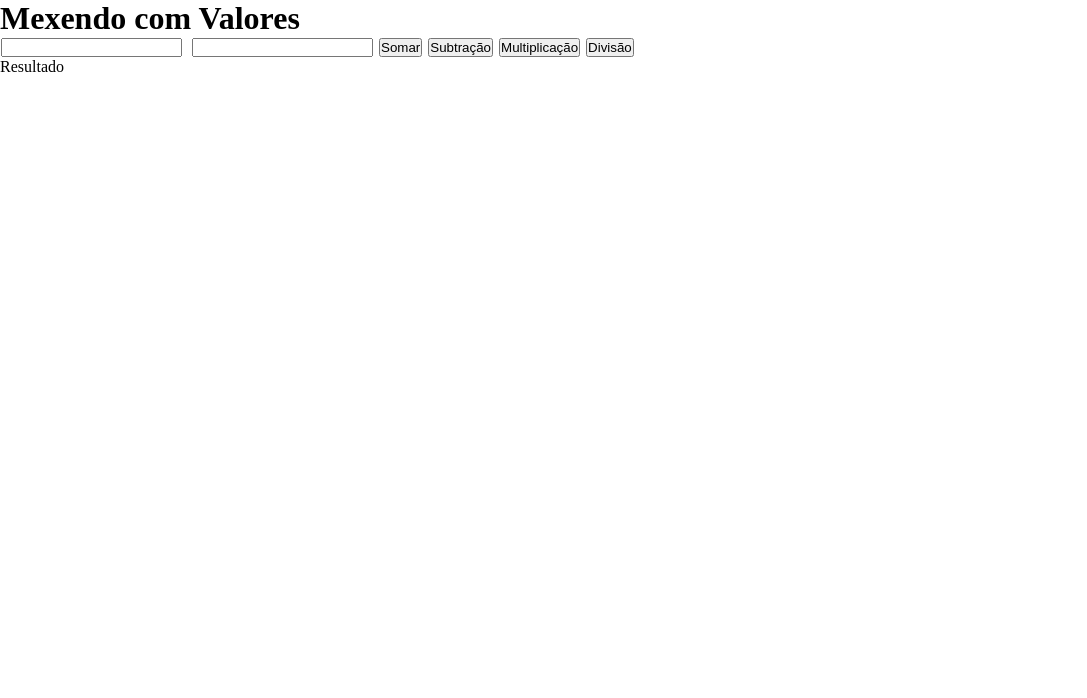
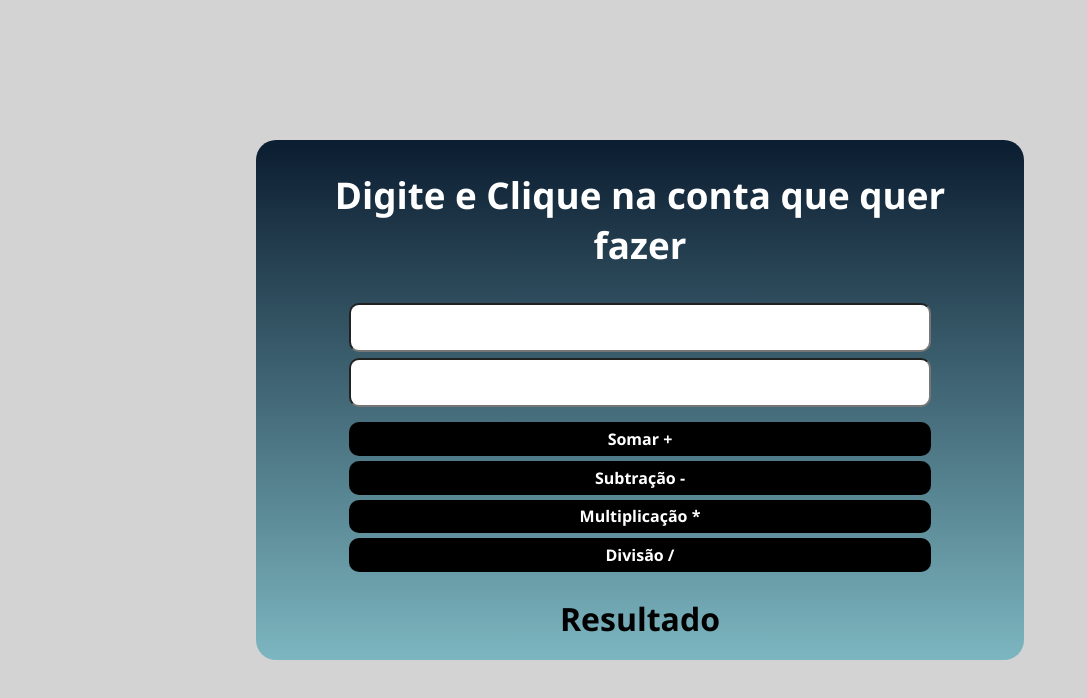
Before and after one commit to joaovitor269/javascript, a plain HTML site: page desafios/des02/des04.html in a window 1280 px wide. Shown: the whole page, without its empty margins (0-1087 px from the left). Drawn offline with Linux system fonts and the light colour scheme.

Commit message:
desafio 4 feito

```diff
--- a/desafios/des02/des04.html
+++ b/desafios/des02/des04.html
@@ -3,32 +3,135 @@
 <head>
     <meta charset="UTF-8">
     <meta name="viewport" content="width=device-width, initial-scale=1.0">
-    <title>Testando</title>
+    <title>Primeiro exemplo bom</title>
     <style>
         * {
             margin: 0;
             padding: 0;
             box-sizing: border-box;
+            font-family: 'Segoe UI', Tahoma, Geneva, Verdana, sans-serif;
         }
 
-        input#txtn1 {
-            margin-right: 5px;
+        body {
+            display: flex;
+            justify-content: center;
+            align-items: center;
+            height: 100vh;
+            background-color: lightgray;
         }
 
-        input {
-            margin: 1px;
+        div.flex-content {
+            display: flex;
+            flex-flow: column nowrap;
+            justify-content: center;
+            align-items: center;
+            background: linear-gradient(to top, rgb(124, 182, 192), rgb(11, 29, 48));
+            padding: 20px;
+            border-radius: 20px;
+            height: 520px;
+            width: 60vw;
+        }
+
+        h1 {
+            padding: 10px;
+            margin-bottom: 20px;
+            color: white;
+            font-size: 2.3em;
+            text-align: center;
+        }
+
+        .cxnum {
+            width: 80%;
+            padding: 4px;
+            text-align: center;
+            font-weight: bold;
+            font-size: 1.7em;
+            border-radius: 10px;
+            margin: 3px 0px;
+        }
+
+        input#txtn2 {
+            margin-bottom: 15px;
+        }
+
+        input[type="button"] {
+            height: 50px;
+            width: 80%;
+            margin-bottom: 5px;
+            border-radius: 10px;
+            color: white;
+            background-color: black;
+            font-weight: bold;
+            font-size: 1em;
+            border: 0;
+        }
+
+        input[type="button"]:hover {
+            background-color: rgb(36, 158, 101);
+            color: black;
+            cursor: pointer;
+        }
+
+        div#conta {
+            margin-top: 20px;
+            font-weight: bold;
+            font-size: 2em;
         }
     </style>
 </head>
 <body>
-    <h1>Mexendo com Valores</h1>
-    <input type="number" name="txtn1" id="txtn1">
-    <input type="number" name="txtn2" id="txtn2">
-    <input type="button" value="Somar">
-    <input type="button" value="Subtração">
-    <input type="button" value="Multiplicação">
-    <input type="button" value="Divisão">
-    <div id="res">Resultado</div>
+    <div class="flex-content">
+        <h1>Digite e Clique na conta que quer fazer</h1>
+        <input type="number" name="txtn1" id="txtn1" class="cxnum">
+        <input type="number" name="txtn2" id="txtn2" class="cxnum">
+        <input type="button" value="Somar +" onclick="somar()">
+        <input type="button" value="Subtração -" onclick="subtrair()">
+        <input type="button" value="Multiplicação *" onclick="multiplicar()">
+        <input type="button" value="Divisão /" onclick="dividir()">
+        <div id="conta">Resultado</div>
+    </div>
+
+    <script>
+        function somar() {
+            var cx1 = window.document.getElementById('txtn1')
+            var cx2 = window.document.querySelector('input#txtn2')
+            var res = window.document.querySelector('div#conta')
+            var n1 = Number(cx1.value)
+            var n2 = Number(cx2.value)
+            var s = n1 + n2
+            res.innerHTML = `O valor de ${n1} + ${n2} é igual a ${s}`
+        }
+
+        function subtrair() {
+            var cx1 = window.document.querySelector('input#txtn1')
+            var cx2 = window.document.querySelector('input#txtn2')
+            var res = window.document.querySelector('div#conta')
+            var n1 = Number(cx1.value)
+            var n2 = Number(cx2.value)
+            var d = (n1 - n2 || n2 - n1)
+            res.innerHTML = `O valor de ${n1} - ${n2} é igual a ${d}`
+        }
+
+        function multiplicar() {
+            var cx1 = window.document.querySelector('input#txtn1')
+            var cx2 = window.document.querySelector('input#txtn2')
+            var res = window.document.querySelector('div#conta')
+            var n1 = Number(cx1.value)
+            var n2 = Number(cx2.value)
+            var m = n1 * n2
+            res.innerHTML = `O valor de ${n1} x ${n2} é igual a ${m}`
+        }
+
+        function dividir() {
+            var cx1 = window.document.querySelector('input#txtn1')
+            var cx2 = window.document.querySelector('input#txtn2')
+            var res = window.document.querySelector('div#conta')
+            var n1 = Number(cx1.value)
+            var n2 = Number(cx2.value)
+            var di = (n1 / n2 || n2 / n1)
+            res.innerHTML = `O valor de ${n1} / ${n2} é igual a ${di}`
+        }
+    </script>
 
 </body>
 </html>
```
